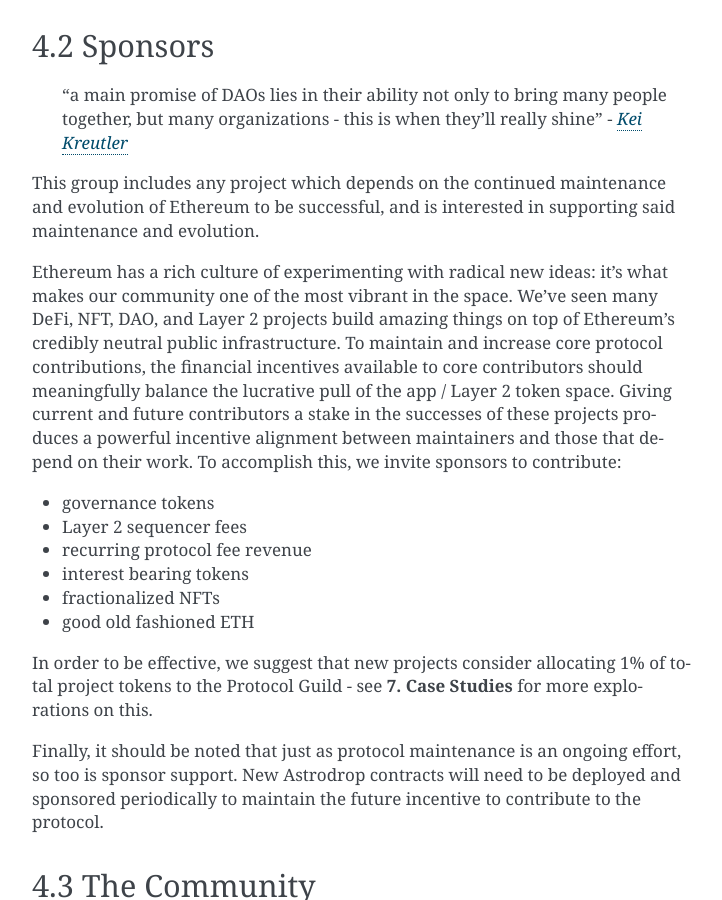
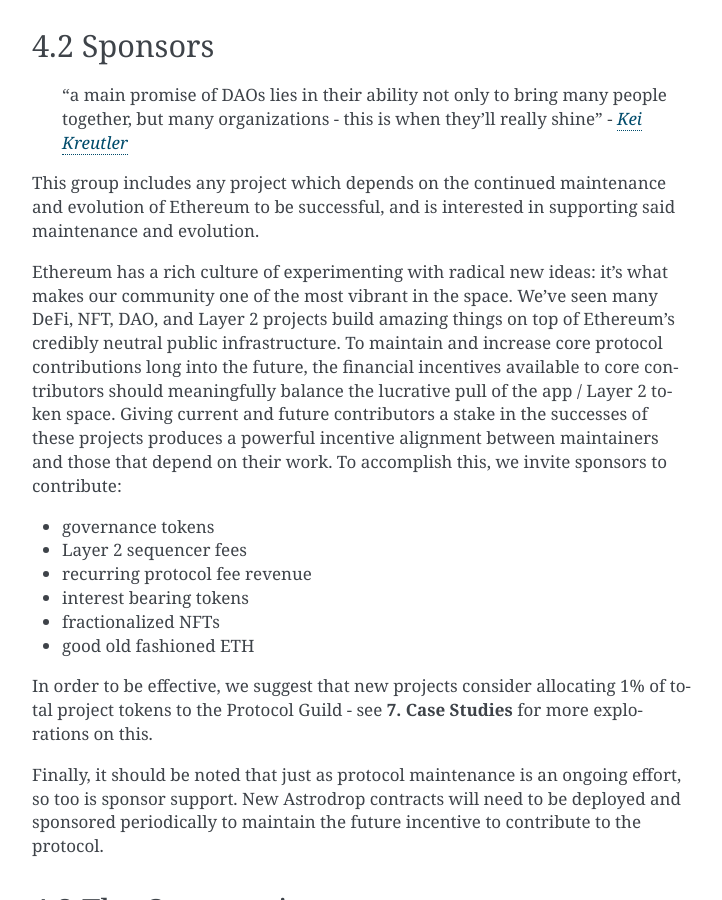
Before and after one commit to protocolguild/documentation, a Sphinx documentation site: the page built from docs/4-roles-expectations.md, in a window 1280 px wide and 900 px high, scrolled down 3003 px. Shown: the whole window, without its empty margins (388-1110 px from the left). Built offline with Sphinx 7.4.7, drawn with Linux system fonts in a browser that asks for light colours.

Commit message:
Update 4-roles-expectations.md

```diff
--- a/docs/4-roles-expectations.md
+++ b/docs/4-roles-expectations.md
@@ -67,7 +67,7 @@
 
 This group includes any project which depends on the continued maintenance and evolution of Ethereum to be successful, and is interested in supporting said maintenance and evolution.
 
-Ethereum has a rich culture of experimenting with radical new ideas: it's what makes our community one of the most vibrant in the space. We've seen many DeFi, NFT, DAO, and Layer 2 projects build amazing things on top of Ethereum's credibly neutral public infrastructure. To maintain and increase core protocol contributions, the financial incentives available to core contributors should meaningfully balance the lucrative pull of the app / Layer 2 token space. Giving current and future contributors a stake in the successes of these projects produces a powerful incentive alignment between maintainers and those that depend on their work. To accomplish this, we invite sponsors to contribute:
+Ethereum has a rich culture of experimenting with radical new ideas: it's what makes our community one of the most vibrant in the space. We've seen many DeFi, NFT, DAO, and Layer 2 projects build amazing things on top of Ethereum's credibly neutral public infrastructure. To maintain and increase core protocol contributions long into the future, the financial incentives available to core contributors should meaningfully balance the lucrative pull of the app / Layer 2 token space. Giving current and future contributors a stake in the successes of these projects produces a powerful incentive alignment between maintainers and those that depend on their work. To accomplish this, we invite sponsors to contribute:
 -  governance tokens
 -  Layer 2 sequencer fees
 -  recurring protocol fee revenue
```
